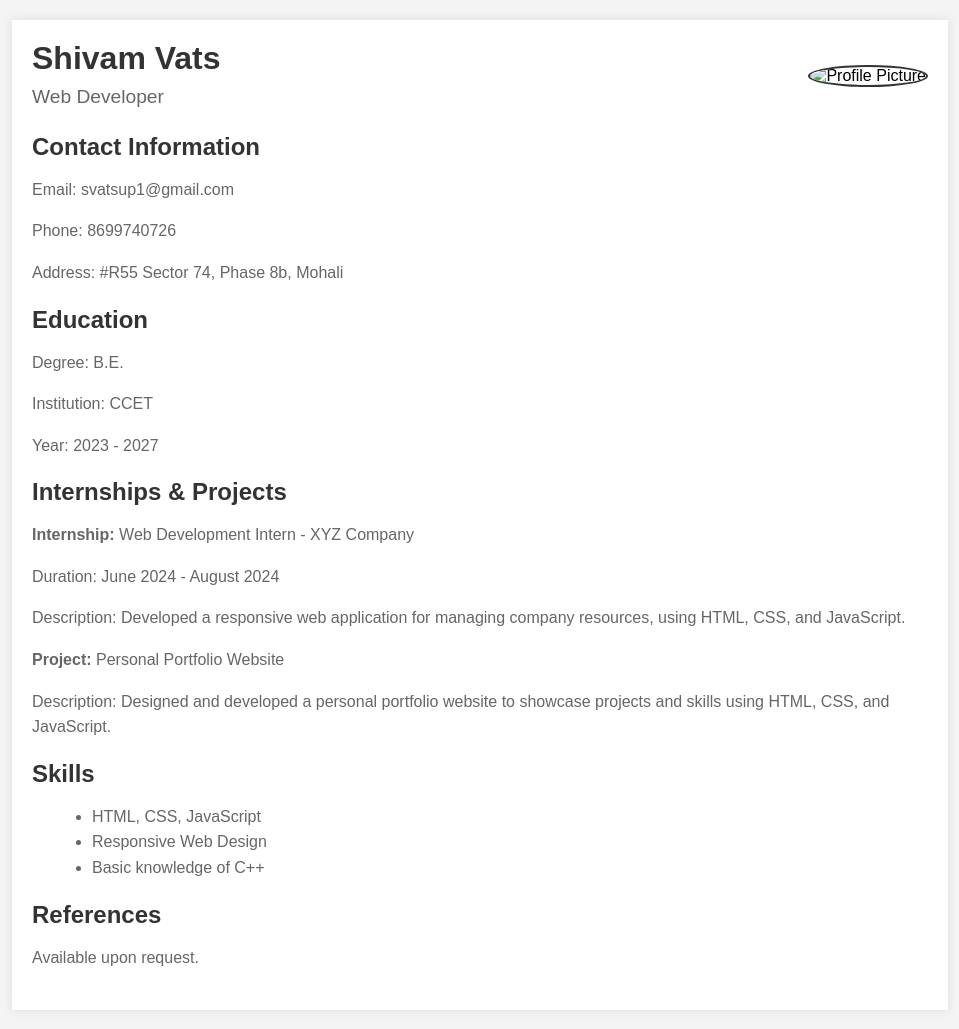
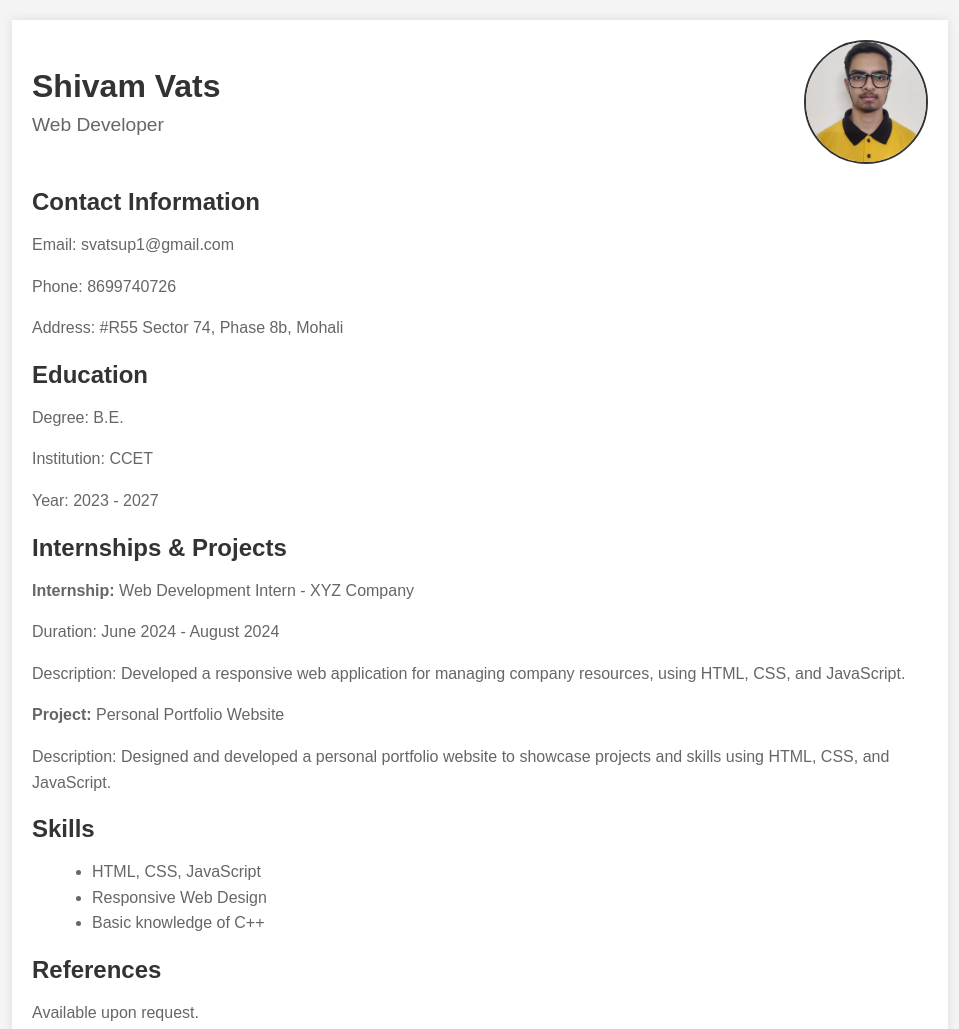
Before and after one commit to ShivamVats1/PRACTICAL1, a plain HTML site: page index.html in a window 1280 px wide. Shown: the whole page, without its empty margins (160-1119 px from the left). Drawn offline with Linux system fonts and the light colour scheme; files that its build step writes are made by us from their sources.

Commit message:
Update index.html

```diff
--- a/index.html
+++ b/index.html
@@ -14,7 +14,7 @@
                 <p>Web Developer</p>
             </div>
             <div class="profile-pic">
-                <img src="/WEBTECH/pic.jpg" alt="Profile Picture">
+                <img src="pic.jpg" alt="Profile Picture">
             </div>
         </div>
 
```
